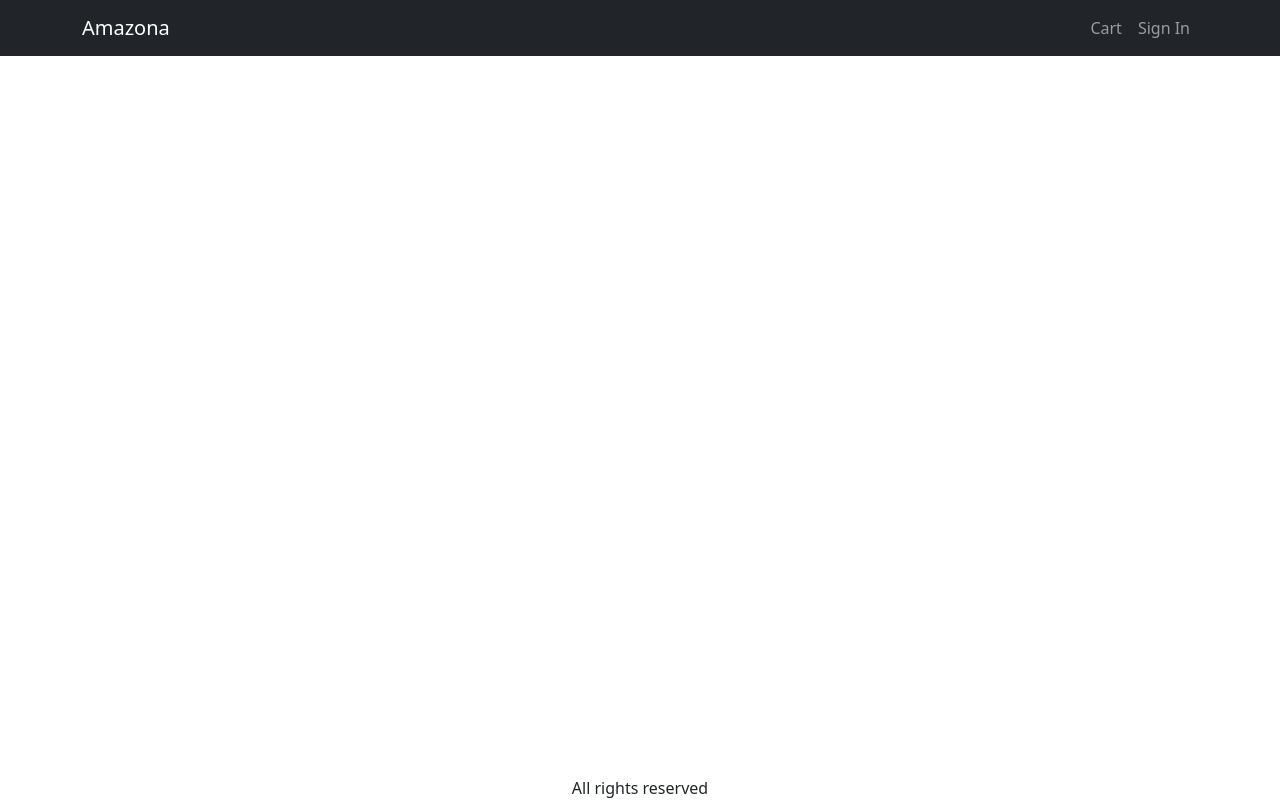
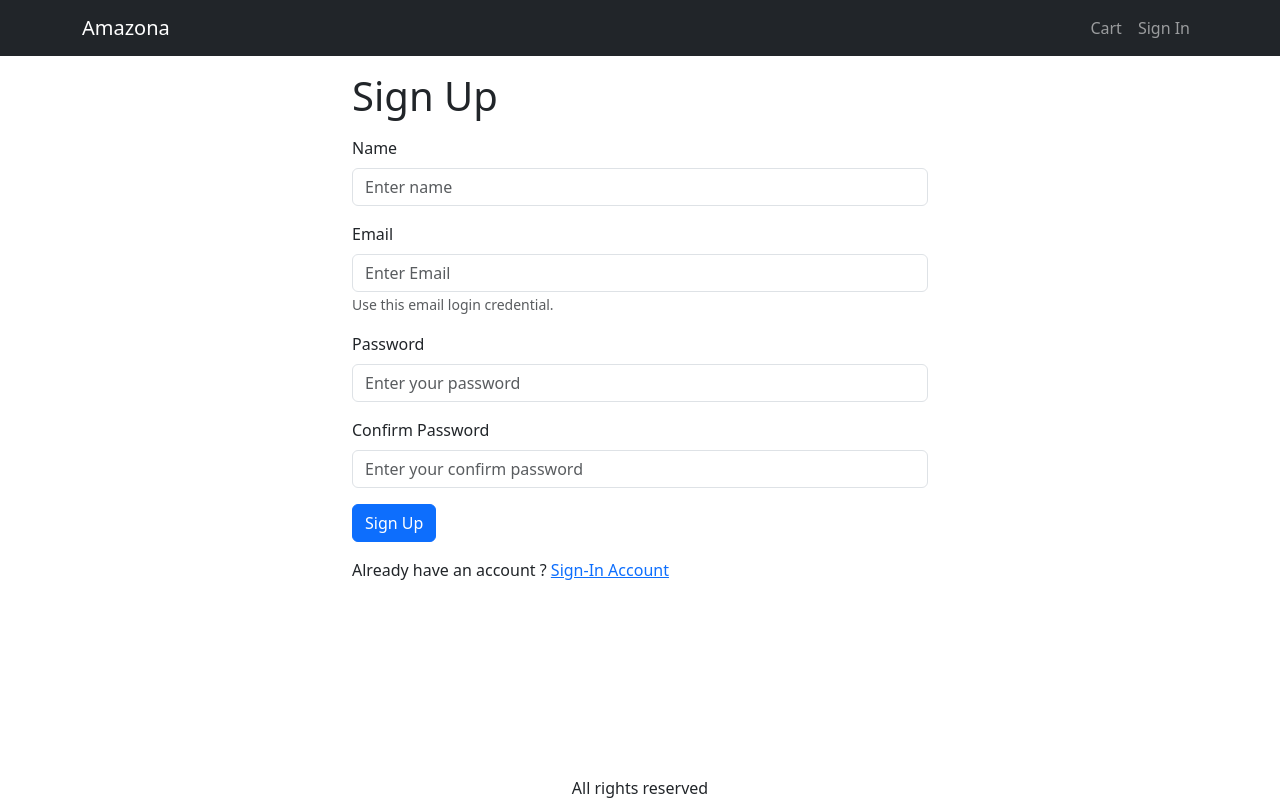
Before and after one commit to meerahmed/mern-amazona, a React (Create React App) app in the folder frontend/: page /signup in a window 1280 px wide. Built offline with nearby package versions, Linux system fonts and the light colour scheme; the HTML template or start-up script is replaced by a standard one.

Commit message:
Complete Sign up Screen and also login after sign up

```diff
--- a/frontend/src/App.js
+++ b/frontend/src/App.js
@@ -14,6 +14,7 @@
 import CartScreen from './screens/CartScreen';
 import SigninScreen from './screens/SigninScreen';
 import ShippingAddressScreen from './screens/ShippingAddressScreen';
+import SignupScreen from './screens/SignupScreen';
 function App() {
   const { state, dispatch: ctxDispatch } = useContext(Store);
   const { cart, userInfo } = state;
@@ -84,6 +85,7 @@
 
               <Route path="/cart" element={<CartScreen />} />
               <Route path="/signin" element={<SigninScreen />} />
+              <Route path="/signup" element={<SignupScreen />} />
               <Route path="/shipping" element={<ShippingAddressScreen />} />
               {/* <Route path="/payment" element={<ShippingAddressScreen />} /> */}
               <Route path="/" element={<HomeScreen />} />
--- a/frontend/src/screens/HomeScreen.js
+++ b/frontend/src/screens/HomeScreen.js
@@ -1,7 +1,7 @@
-import { useEffect, useReducer, useState } from 'react';
+import { useEffect, useReducer } from 'react';
 import { Helmet } from 'react-helmet-async';
 import axios from 'axios';
-import logger from 'use-reducer-logger';
+// import logger from 'use-reducer-logger';
 // import data from '../data';
 
 import Row from 'react-bootstrap/Row';
@@ -16,20 +16,16 @@
   switch (action.type) {
     case 'FETCH_REQUEST':
       return { ...state, loading: true };
-      break;
     case 'FETCH_SUCCESS':
       return { ...state, loading: false, products: action.payload };
-      break;
     case 'FETCH_FAIL':
       return { ...state, loading: false, error: action.payload };
     default:
       return state;
-      break;
   }
 };
 export default function HomeScreen() {
-  // const [products, setProducts] = useState([]);
-  const [{ loading, error, products }, dispatch] = useReducer(logger(reducer), {
+  const [{ loading, error, products }, dispatch] = useReducer(reducer, {
     loading: true,
     products: [],
     error: '',
--- /dev/null
+++ b/frontend/src/screens/SignupScreen.js
@@ -0,0 +1,109 @@
+import React, { useContext, useEffect, useState } from 'react';
+import Container from 'react-bootstrap/Container';
+import Button from 'react-bootstrap/Button';
+import Form from 'react-bootstrap/Form';
+import { Helmet } from 'react-helmet-async';
+import { useLocation, Link, useNavigate } from 'react-router-dom';
+import axios from 'axios';
+import { Store } from '../Store.js';
+import { toast } from 'react-toastify';
+import { getError } from '../util.js';
+
+export default function SignupScreen() {
+  const navigate = useNavigate();
+  const { search } = useLocation();
+  const [name, setName] = useState('');
+  const [email, setEmail] = useState('');
+  const [password, setPassword] = useState('');
+  const [confirmPassword, setConfirmPassword] = useState('');
+
+  const { state, dispatch: ctxDispatch } = useContext(Store);
+  const redirectUrl = new URLSearchParams(search).get('redirect');
+  const redirect = redirectUrl ? redirectUrl : '/';
+  const { userInfo } = state;
+  const submitHandler = async (e) => {
+    e.preventDefault();
+    try {
+      if (password !== confirmPassword) {
+        toast.error('Password is not matching! Try again.');
+        return;
+      }
+      const { data } = await axios.post('api/users/signup', {
+        name,
+        email,
+        password,
+      });
+      ctxDispatch({ type: 'USER_SIGNIN', payload: data });
+      localStorage.setItem('userInfo', JSON.stringify(data));
+      navigate(redirect || '/');
+    } catch (error) {
+      toast.error(getError(error));
+    }
+  };
+
+  useEffect(() => {
+    if (userInfo) {
+      console.log('i am here');
+      navigate(redirect);
+    }
+  }, [navigate, userInfo, redirect]);
+  return (
+    // <div className="small-container">
+    <Container className="small-container">
+      <Helmet>
+        <title>Sign Up</title>
+      </Helmet>
+      <h1 className="my-3">Sign Up</h1>
+      <Form onSubmit={submitHandler}>
+        <Form.Group className="mb-3" controlId="name">
+          <Form.Label>Name</Form.Label>
+          <Form.Control
+            type="name"
+            placeholder="Enter name"
+            required
+            onChange={(e) => setName(e.target.value)}
+          ></Form.Control>
+        </Form.Group>
+        <Form.Group className="mb-3" controlId="email">
+          <Form.Label>Email</Form.Label>
+          <Form.Control
+            type="email"
+            placeholder="Enter Email"
+            required
+            onChange={(e) => setEmail(e.target.value)}
+          ></Form.Control>
+          <Form.Text className="text-muted">
+            Use this email login credential.
+          </Form.Text>
+        </Form.Group>
+        <Form.Group className="mb-3" controlId="password">
+          <Form.Label>Password</Form.Label>
+          <Form.Control
+            type="password"
+            placeholder="Enter your password"
+            required
+            onChange={(e) => setPassword(e.target.value)}
+          ></Form.Control>
+        </Form.Group>
+        <Form.Group className="mb-3" controlId="confirmPassword">
+          <Form.Label>Confirm Password</Form.Label>
+          <Form.Control
+            type="password"
+            placeholder="Enter your confirm password"
+            required
+            onChange={(e) => setConfirmPassword(e.target.value)}
+          ></Form.Control>
+        </Form.Group>
+
+        <div className="mb-3">
+          <Button type="submit">Sign Up</Button>
+        </div>
+        <div className="mb-3">
+          Already have an account ?{' '}
+          <Link to={`/signin?redirect=${redirect}`}>Sign-In Account</Link>
+        </div>
+      </Form>
+    </Container>
+    // </div>
+  );
+}
```
Also changed, not shown: 2 other files (tests, documents, lock files or other folders).
